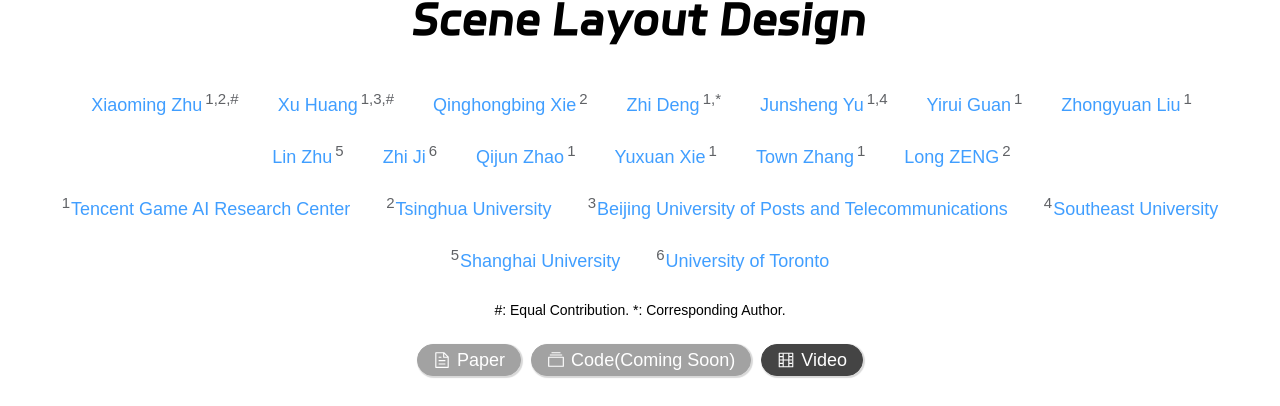
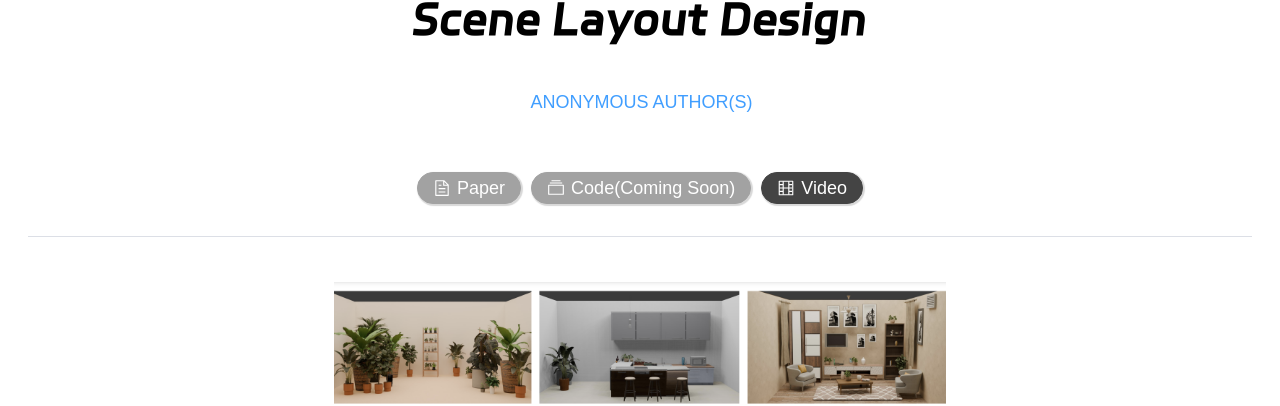
Before and after one commit to ydove0324/Imaginarium, a Vue app: page / in a window 1280 px wide. Shown: the part 166-572 px from the top of the page. Built offline with nearby package versions, Linux system fonts and the light colour scheme.

Commit message:
改成匿名作者

```diff
--- a/src/components/sections/Title.vue
+++ b/src/components/sections/Title.vue
@@ -24,110 +24,125 @@ const btn_color = '#444444'
 // 作者清单（包含作者姓名、头像、主页、地址序号）
 const authors = [
   {
-    name: "Xiaoming Zhu",
-    // icon: "./icon/junyaohu.jpg",
-    // homepage: "https://junyaohu.github.io/",
-    address_flag: "1,2,#"
-  },
-  {
-    name: "Xu Huang",
-    // icon: "./icon/anya.jpg",
-    // homepage: "https://www.bilibili.com/video/BV1jv4y1P7Bb",
-    address_flag: "1,3,#"
-  },
-  {
-    name: "Qinghongbing Xie",
-    // icon: "./icon/capoo.webp",
-    // homepage: "https://zh.moegirl.org.cn/%E7%8C%AB%E7%8C%AB%E8%99%AB%E5%92%96%E6%B3%A2",
-    address_flag: "2"
-  },
-  {
-    name: "Zhi Deng",
-    // icon: "./icon/capoo.webp",
-    // homepage: "https://zh.moegirl.org.cn/%E7%8C%AB%E7%8C%AB%E8%99%AB%E5%92%96%E6%B3%A2",
-    address_flag: "1,*"
-  },
-  {
-    name: "Junsheng Yu",
-    address_flag: "1,4"
-  },
-  {
-    name: "Yirui Guan",
-    address_flag: "1"
-  },
-  {
-    name: "Zhongyuan Liu",
-    address_flag: "1"
-  },
-  {
-    name: "Lin Zhu",
-    address_flag: "5"
-  },
-  {
-    name: "Zhi Ji",
-    address_flag: "6"
-  },
-  {
-    name: "Qijun Zhao",
-    address_flag: "1"
-  },
-  {
-    name: "Yuxuan Xie",
-    address_flag: "1"
-  },
-  {
-    name: "Town Zhang",
-    address_flag: "1"
-  },
-  {
-    name: "Long ZENG",
-    address_flag: "2"
+    name: "ANONYMOUS AUTHOR(S)",
+    homepage: "",
+    icon: "",
+    address_flag: "",
   },
 ]
+// const addresses = [
+//   {
+//     name: "ANONYMOUS AUTHOR(S)",
+//     address_flag: "",
+//   },
+// ]
+const con_and_corresponding_author = ""
+// const authors = [
+//   {
+//     name: "Xiaoming Zhu",
+//     // icon: "./icon/junyaohu.jpg",
+//     // homepage: "https://junyaohu.github.io/",
+//     address_flag: "1,2,#"
+//   },
+//   {
+//     name: "Xu Huang",
+//     // icon: "./icon/anya.jpg",
+//     // homepage: "https://www.bilibili.com/video/BV1jv4y1P7Bb",
+//     address_flag: "1,3,#"
+//   },
+//   {
+//     name: "Qinghongbing Xie",
+//     // icon: "./icon/capoo.webp",
+//     // homepage: "https://zh.moegirl.org.cn/%E7%8C%AB%E7%8C%AB%E8%99%AB%E5%92%96%E6%B3%A2",
+//     address_flag: "2"
+//   },
+//   {
+//     name: "Zhi Deng",
+//     // icon: "./icon/capoo.webp",
+//     // homepage: "https://zh.moegirl.org.cn/%E7%8C%AB%E7%8C%AB%E8%99%AB%E5%92%96%E6%B3%A2",
+//     address_flag: "1,*"
+//   },
+//   {
+//     name: "Junsheng Yu",
+//     address_flag: "1,4"
+//   },
+//   {
+//     name: "Yirui Guan",
+//     address_flag: "1"
+//   },
+//   {
+//     name: "Zhongyuan Liu",
+//     address_flag: "1"
+//   },
+//   {
+//     name: "Lin Zhu",
+//     address_flag: "5"
+//   },
+//   {
+//     name: "Zhi Ji",
+//     address_flag: "6"
+//   },
+//   {
+//     name: "Qijun Zhao",
+//     address_flag: "1"
+//   },
+//   {
+//     name: "Yuxuan Xie",
+//     address_flag: "1"
+//   },
+//   {
+//     name: "Town Zhang",
+//     address_flag: "1"
+//   },
+//   {
+//     name: "Long ZENG",
+//     address_flag: "2"
+//   },
+// ]
 
-// 地址清单（包含地址名称、头像、主页、地址序号）
-const addresses = [
-  {
-    address_flag: "1",
-    name: "Tencent Game AI Research Center",
-    // icon: "./icon/home.png",
-    // homepage: "https://github.com/hmuniversity"
-  },
-  {
-    address_flag: "2",
-    name: "Tsinghua University",
-    // icon: "./icon/ikun.avif",
-    // homepage: "https://www.bilibili.com/video/BV178411Y7QB"
-  },
-  {
-    address_flag: "3",
-    name: "Beijing University of Posts and Telecommunications",
-    // icon: "./icon/home.png",
-    // homepage: "https://github.com/hmuniversity"
-  },
-  {
-    address_flag: "4",
-    name: "Southeast University",
-    // icon: "./icon/home.png",
-    // homepage: "https://github.com/hmuniversity"
-  },
-  {
-    address_flag: "5",
-    name: "Shanghai University",
-    // icon: "./icon/home.png",
-    // homepage: "https://github.com/hmuniversity"
-  },
-  {
-    address_flag: "6",
-    name: "University of Toronto",
-    // icon: "./icon/home.png",
-    // homepage: "https://github.com/hmuniversity"
-  }
-]
+// // 地址清单（包含地址名称、头像、主页、地址序号）
+// const addresses = [
+//   {
+//     address_flag: "1",
+//     name: "Tencent Game AI Research Center",
+//     // icon: "./icon/home.png",
+//     // homepage: "https://github.com/hmuniversity"
+//   },
+//   {
+//     address_flag: "2",
+//     name: "Tsinghua University",
+//     // icon: "./icon/ikun.avif",
+//     // homepage: "https://www.bilibili.com/video/BV178411Y7QB"
+//   },
+//   {
+//     address_flag: "3",
+//     name: "Beijing University of Posts and Telecommunications",
+//     // icon: "./icon/home.png",
+//     // homepage: "https://github.com/hmuniversity"
+//   },
+//   {
+//     address_flag: "4",
+//     name: "Southeast University",
+//     // icon: "./icon/home.png",
+//     // homepage: "https://github.com/hmuniversity"
+//   },
+//   {
+//     address_flag: "5",
+//     name: "Shanghai University",
+//     // icon: "./icon/home.png",
+//     // homepage: "https://github.com/hmuniversity"
+//   },
+//   {
+//     address_flag: "6",
+//     name: "University of Toronto",
+//     // icon: "./icon/home.png",
+//     // homepage: "https://github.com/hmuniversity"
+//   }
+// ]
 
-// 共一和通讯提示
-const con_and_corresponding_author =
-  "#: Equal Contribution. *: Corresponding Author."
+// // 共一和通讯提示
+// const con_and_corresponding_author =
+//   "#: Equal Contribution. *: Corresponding Author."
 
 // 最新消息
 // const news = "🔥 [2024-12-15] This template project is still under development."
```
